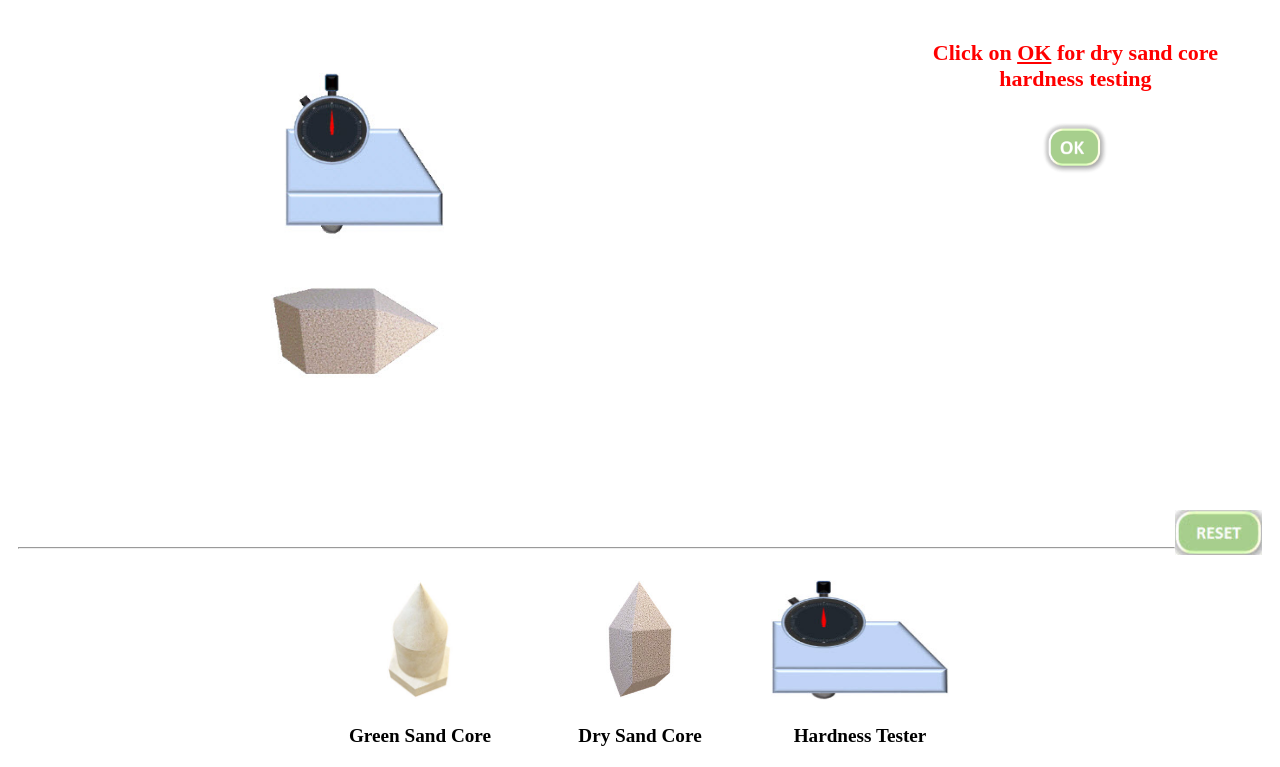
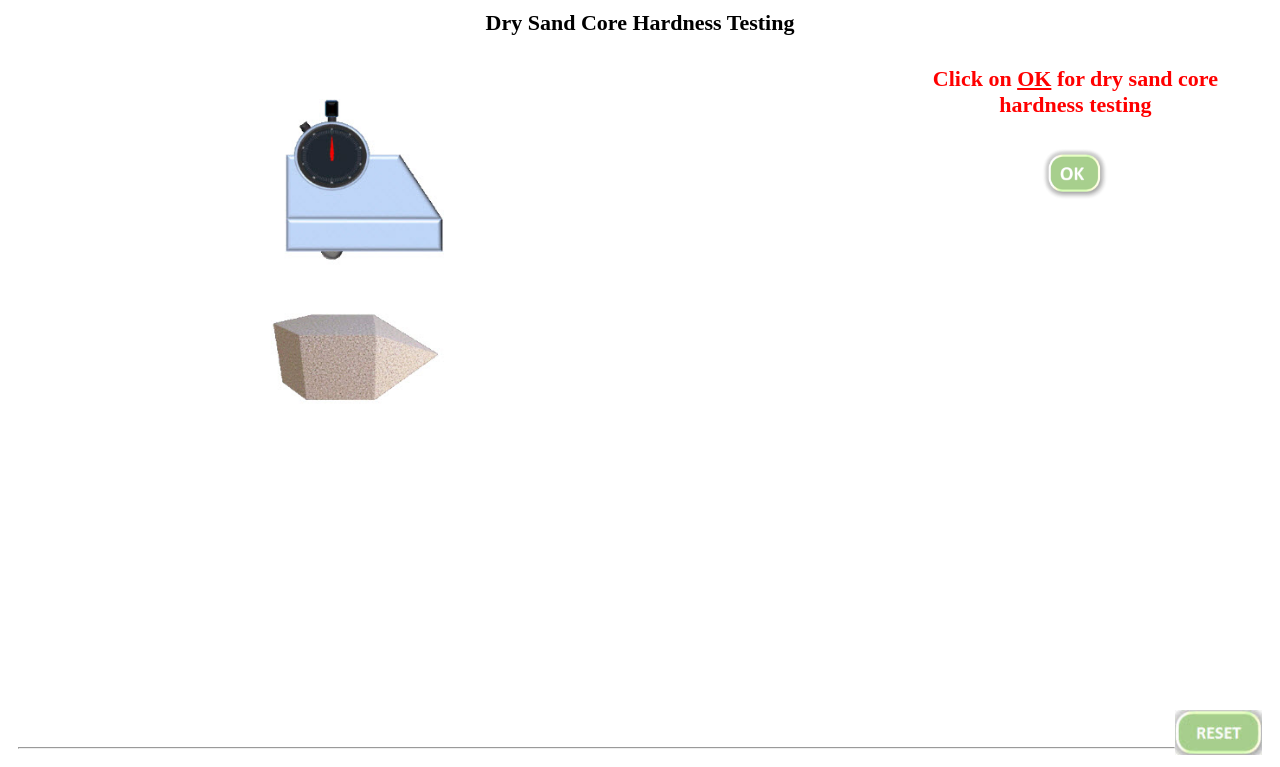
Before and after one commit to virtual-labs/exp-mould-core-hardness-dei, a plain HTML site: page experiment/simulation/coreHardness/drySandCore.html in a window 1280 px wide. Shown: the top 767 px of the page. Drawn offline with Linux system fonts and the light colour scheme.

Commit message:
Update drySandCore.html

```diff
--- a/experiment/simulation/coreHardness/drySandCore.html
+++ b/experiment/simulation/coreHardness/drySandCore.html
@@ -10,8 +10,8 @@
 <body>
 	<div id="simulation-cont">
 		<div id="matwork">
-			<div style="height:500px;">
-
+			<div style="height:700px;">
+				Dry Sand Core Hardness Testing<br>
 				<div class="simulation" id="drySandCore"><br>
 				<img src="images/drySandTester.jpg" width="45%" title="Click Here"><br>
 				</div>
```
